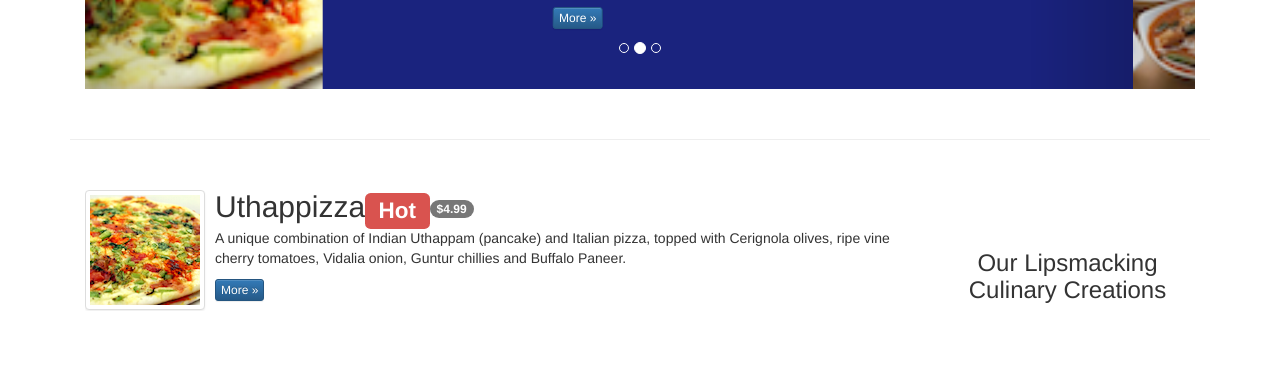
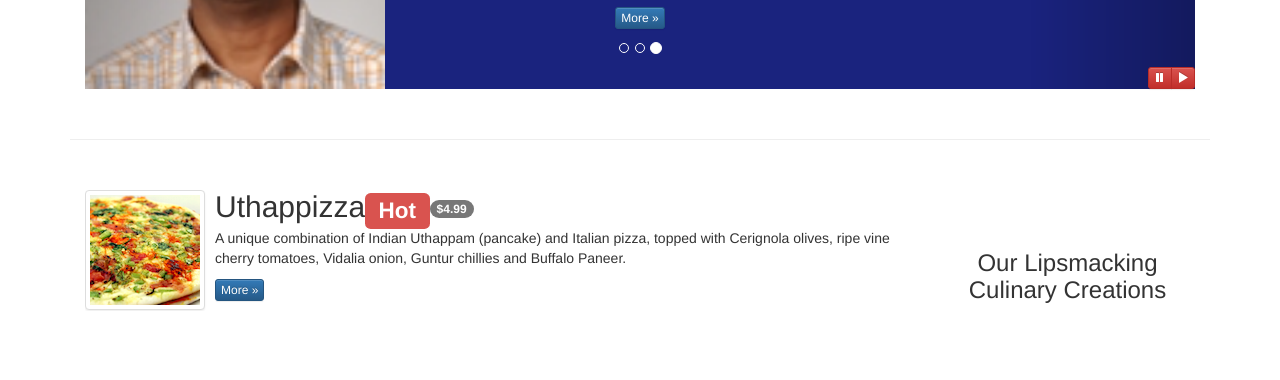
Before and after one commit to WakarK/conFusion, a plain HTML site: page index.html in a window 1280 px wide. Shown: the part 720-1100 px from the top of the page. Drawn offline with nearby package versions, Linux system fonts and the light colour scheme.

Commit message:
added pause and play controls to carousel

```diff
--- a/css/mystyles.css
+++ b/css/mystyles.css
@@ -84,3 +84,9 @@ body{
     left: 0;
     min-height: 300px;
 }
+
+#carouselButtons{
+    right: 0px;
+    position: absolute;
+    bottom: 0px;
+}
--- a/index.html
+++ b/index.html
@@ -153,6 +153,10 @@
                         <span class="glyphicon glyphicon-chevron-right" aria-hidden="true"></span>
                         <span class="sr-only">Next</span>
                     </a>
+                    <div class="btn-group" id="carouselButtons">
+                        <button class="btn btn-danger btn-xs" id="carousel-pause"><span class="glyphicon glyphicon-pause" aria-hidden="true"></span></button>
+                        <button class="btn btn-danger btn-xs" id="carousel-play"><span class="glyphicon glyphicon-play" aria-hidden="true"></span></button>
+                    </div>
                 </div>
             </div>
         </div>
@@ -309,4 +313,15 @@
         $('[data-toggle="tooltip"]').tooltip();
     });
 </script>
+<script>
+    $(document).ready(function(){
+        $("#mycarousel").carousel({interval:2000});
+        $("carousel-pause").click(function(){
+            $("mycarousel").carousel('pause');
+        });
+        $("carousel-play").click(function(){
+            $("mycarousel").carousel('cycle');
+        });
+    });
+</script>
 </body></html>
```
